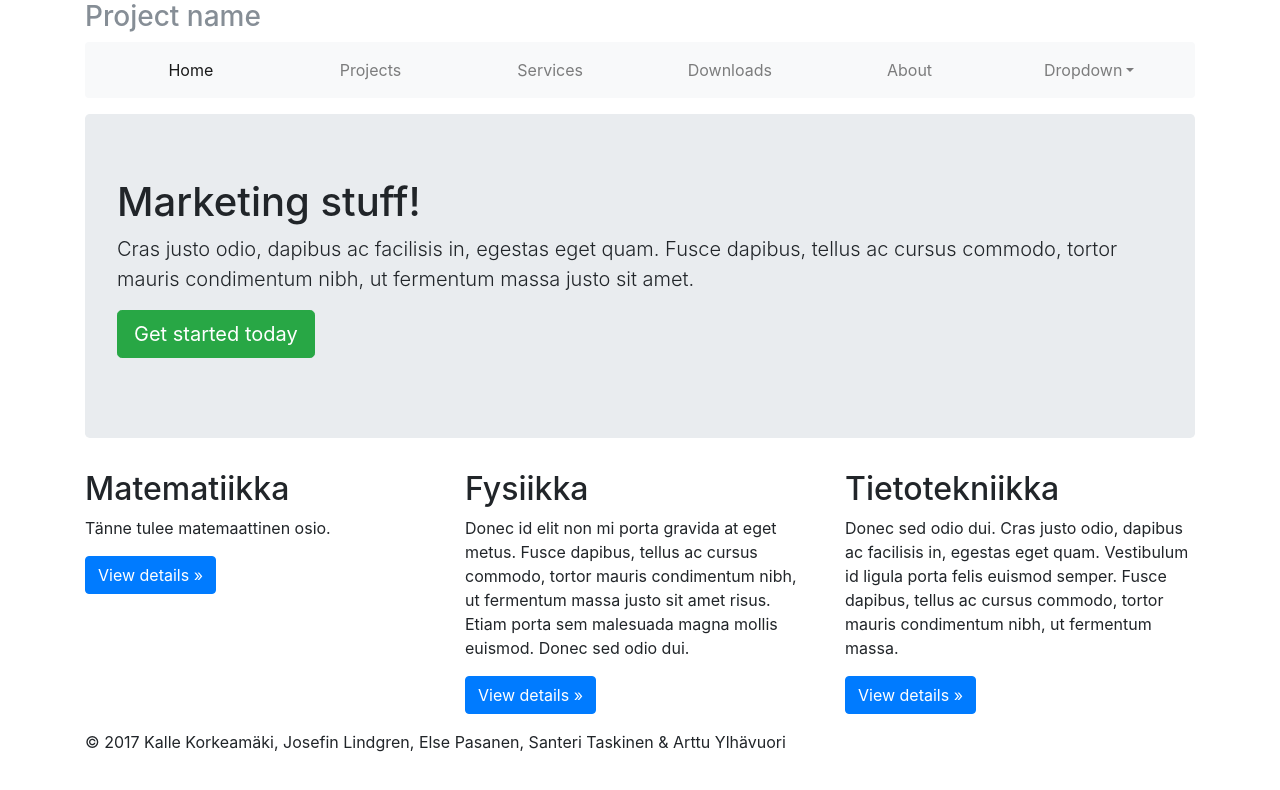
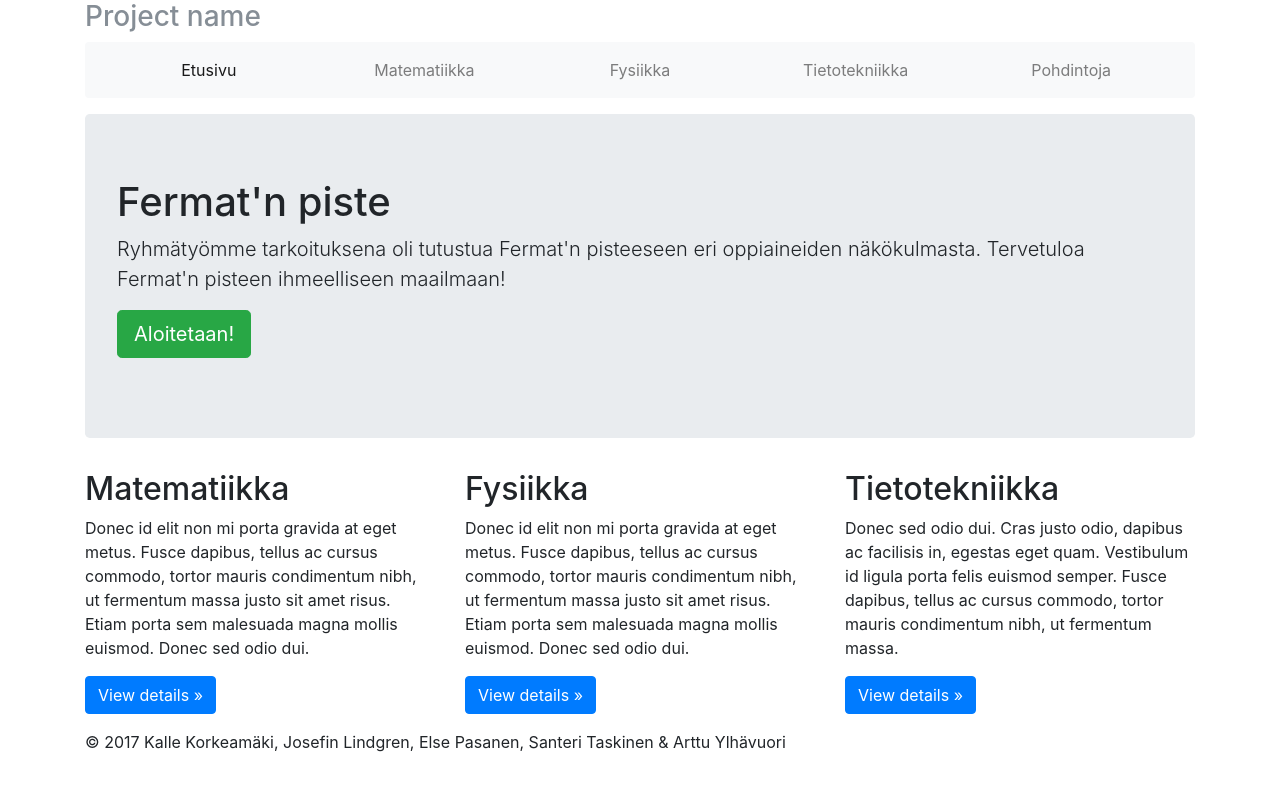
Before and after one commit to areee/peda1, a plain HTML site: page index.html in a window 1280 px wide. Drawn offline with nearby package versions, Linux system fonts and the light colour scheme.

Commit message:
Revert "Add files via upload"

```diff
--- a/index.html
+++ b/index.html
@@ -24,30 +24,21 @@
       <div class="collapse navbar-collapse" id="navbarCollapse">
         <ul class="navbar-nav text-md-center nav-justified w-100">
           <li class="nav-item active">
-            <a class="nav-link" href="#">Home
+            <a class="nav-link" href="#">Etusivu
               <span class="sr-only">(current)</span>
             </a>
           </li>
           <li class="nav-item">
-            <a class="nav-link" href="#">Projects</a>
+            <a class="nav-link" href="#">Matematiikka</a>
           </li>
           <li class="nav-item">
-            <a class="nav-link" href="#">Services</a>
+            <a class="nav-link" href="#">Fysiikka</a>
           </li>
           <li class="nav-item">
-            <a class="nav-link" href="#">Downloads</a>
+            <a class="nav-link" href="#">Tietotekniikka</a>
           </li>
           <li class="nav-item">
-            <a class="nav-link" href="#">About</a>
-          </li>
-          <li class="nav-item dropdown">
-            <a class="nav-link dropdown-toggle" href="http://example.com" id="dropdown01" data-toggle="dropdown" aria-haspopup="true"
-              aria-expanded="false">Dropdown</a>
-            <div class="dropdown-menu" aria-labelledby="dropdown01">
-              <a class="dropdown-item" href="#">Action</a>
-              <a class="dropdown-item" href="#">Another action</a>
-              <a class="dropdown-item" href="#">Something else here</a>
-            </div>
+            <a class="nav-link" href="#">Pohdintoja</a>
           </li>
         </ul>
       </div>
@@ -58,11 +49,11 @@
 
     <!-- Jumbotron -->
     <div class="jumbotron">
-      <h1>Marketing stuff!</h1>
-      <p class="lead">Cras justo odio, dapibus ac facilisis in, egestas eget quam. Fusce dapibus, tellus ac cursus commodo, tortor mauris
-        condimentum nibh, ut fermentum massa justo sit amet.</p>
+      <h1>Fermat'n piste</h1>
+      <p class="lead">Ryhmätyömme tarkoituksena oli tutustua Fermat&apos;n pisteeseen eri oppiaineiden näkökulmasta.
+        Tervetuloa Fermat&apos;n pisteen ihmeelliseen maailmaan!</p>
       <p>
-        <a class="btn btn-lg btn-success" href="#" role="button">Get started today</a>
+        <a class="btn btn-lg btn-success" href="#" role="button">Aloitetaan!</a>
       </p>
     </div>
 
@@ -70,7 +61,8 @@
     <div class="row">
       <div class="col-lg-4">
         <h2>Matematiikka</h2>
-        <p>Tänne tulee matemaattinen osio.
+        <p>Donec id elit non mi porta gravida at eget metus. Fusce dapibus, tellus ac cursus commodo, tortor mauris condimentum
+          nibh, ut fermentum massa justo sit amet risus. Etiam porta sem malesuada magna mollis euismod. Donec sed odio dui.
           </p>
         <p>
           <a class="btn btn-primary" href="#" role="button">View details &raquo;</a>
```
